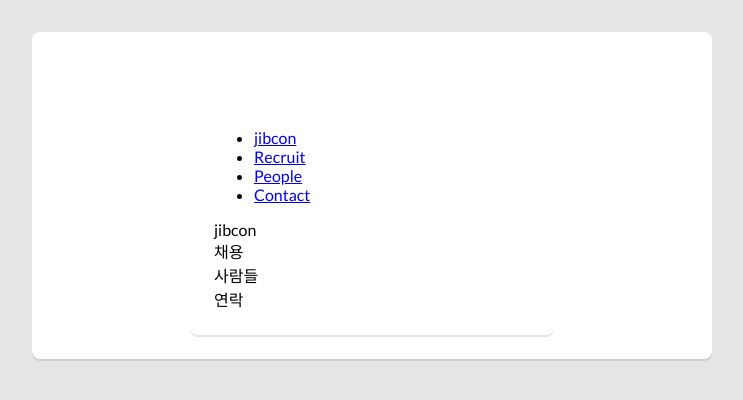
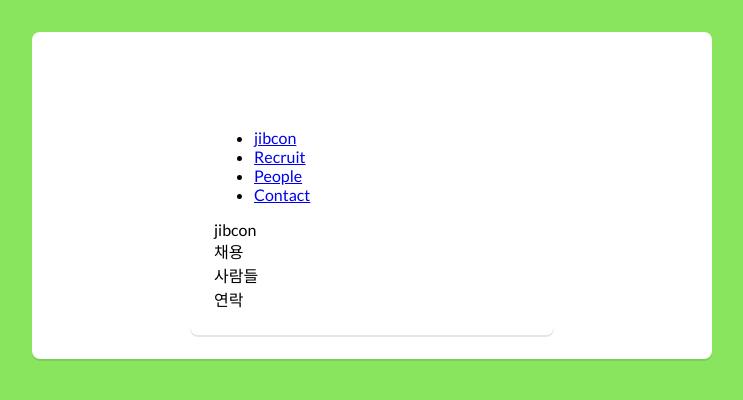
Before and after one commit to Jibcon/web_react, a React app: page / in a window 1280 px wide. Shown: the top 400 px of the page, without its empty margins (268-1011 px from the left). Built offline with nearby package versions, Linux system fonts and the light colour scheme.

Commit message:
background

```diff
--- a/src/css/style.css
+++ b/src/css/style.css
@@ -1,6 +1,6 @@
 body {
     font-family: 'Lato', sans-serif;
-    background: #e5e5e5;
+    background: #89e55e;
 }
 
 .container {
```
